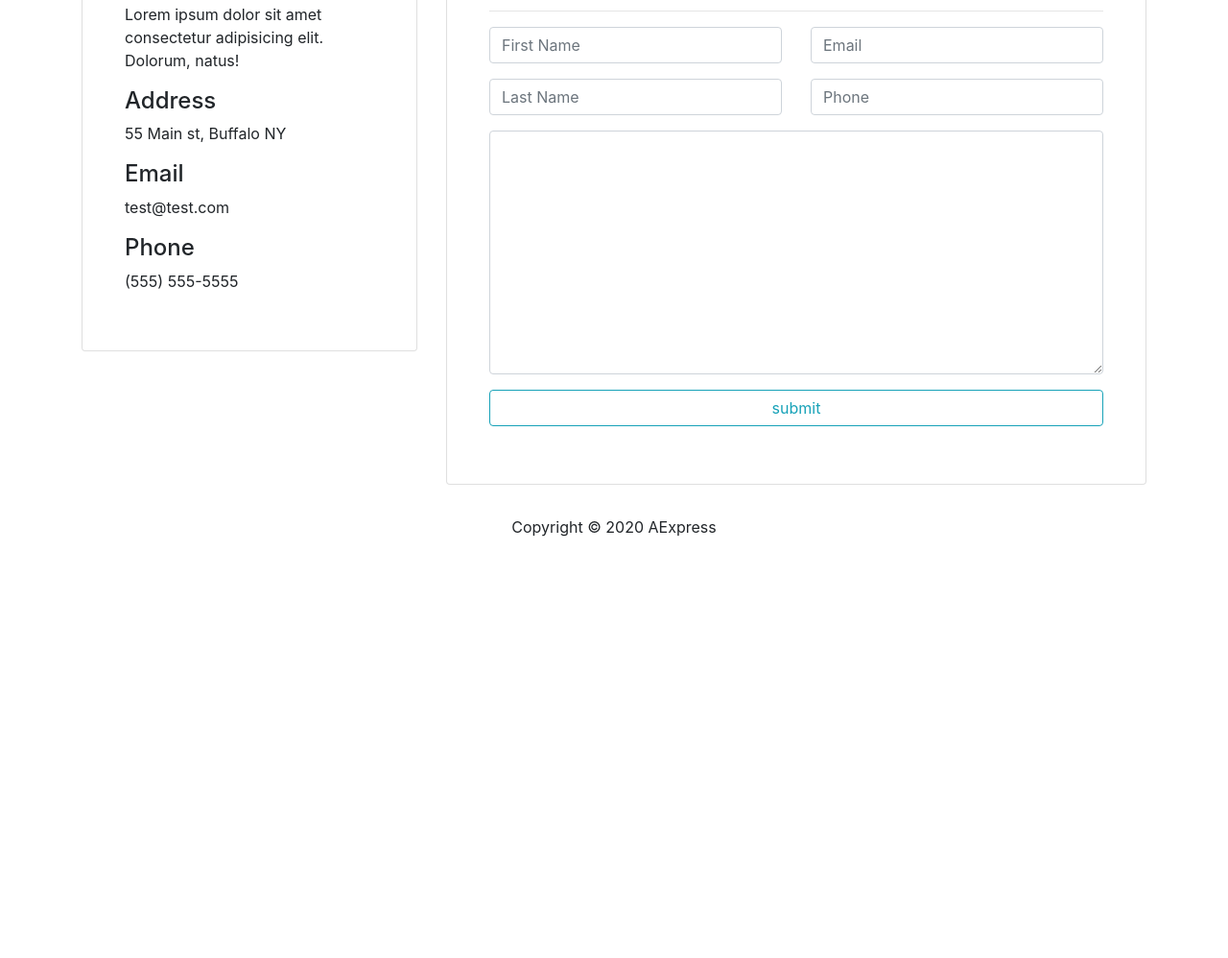
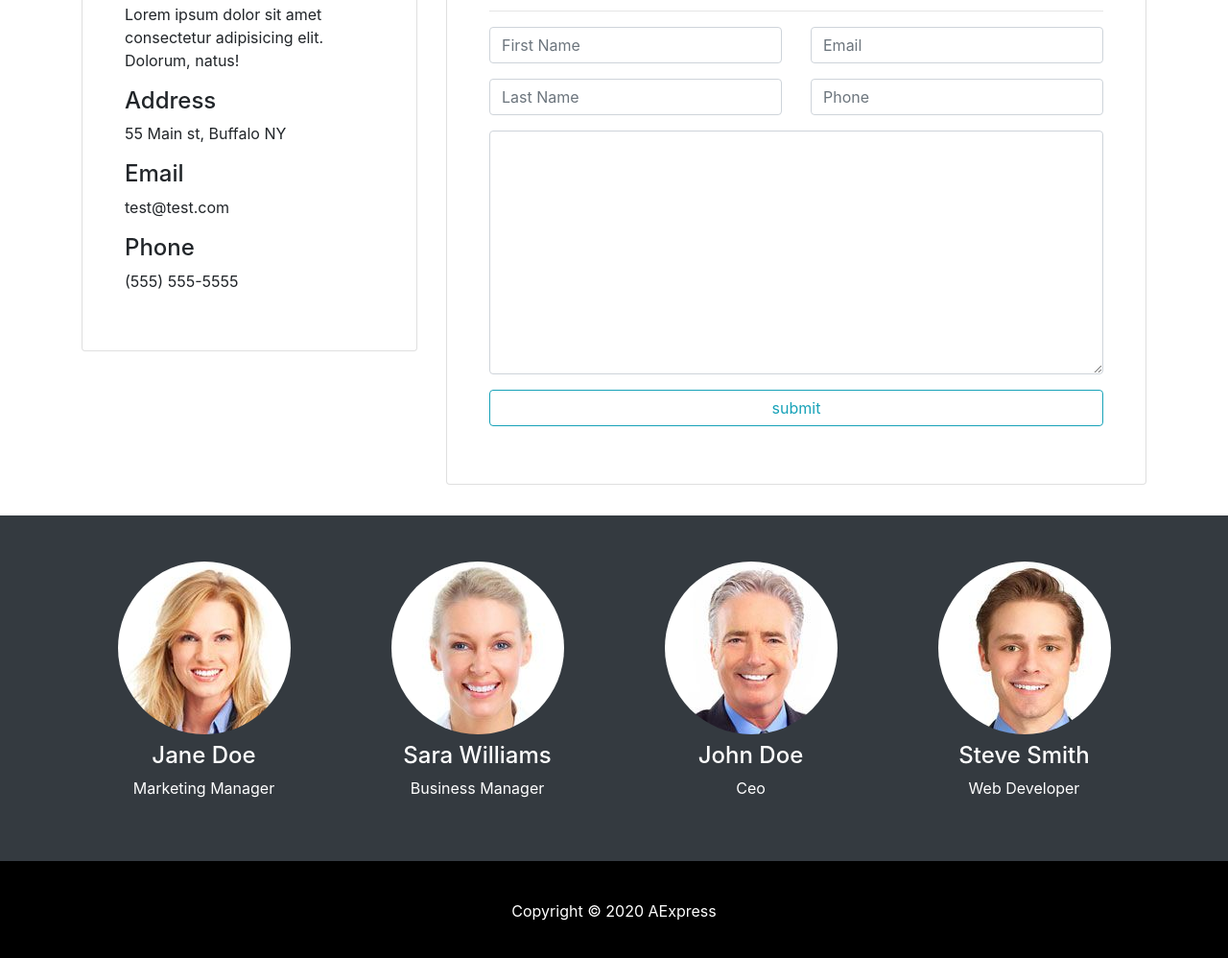
Before and after one commit to abdusamaraie/bs-theme-multi-page-subscription-website, a plain HTML site: page contact.html in a window 1280 px wide. Shown: the part 356-1354 px from the top of the page at 96% size. Before the commit the page ends 933 px from the top, so only its background shows below. Drawn offline with nearby package versions, Linux system fonts and the light colour scheme.

Commit message:
fix footer

```diff
--- a/contact.html
+++ b/contact.html
@@ -67,7 +67,7 @@
     </header>
 
     <!-- Contact Us section -->
-    <section id="contact" class="py-3">
+    <section id="contact" class="py-3 mb-3">
       <div class="container">
         <div class="row">
           <div class="col-md-4">
@@ -151,8 +151,36 @@
         </div>
       </div>
     </section>
+
+    <!-- Staff Section -->
+    <section id="staff" class="p-5 text-center bg-dark text-white">
+        <div class="container">
+            <div class="row">
+                <div class="col-md-3">
+                    <img src="img/person1.jpg" alt="" class="img-fluid rounded-circle mb-2">
+                    <h4>Jane Doe</h4>
+                    <p>Marketing Manager</p>
+                </div>
+                <div class="col-md-3">
+                    <img src="img/person2.jpg" alt="" class="img-fluid rounded-circle mb-2">
+                    <h4>Sara Williams</h4>
+                    <p>Business Manager</p>
+                </div>
+                <div class="col-md-3">
+                    <img src="img/person3.jpg" alt="" class="img-fluid rounded-circle mb-2">
+                    <h4>John Doe</h4>
+                    <p>Ceo</p>
+                </div>
+                <div class="col-md-3">
+                    <img src="img/person4.jpg" alt="" class="img-fluid rounded-circle mb-2">
+                    <h4>Steve Smith</h4>
+                    <p>Web Developer</p>
+                </div>
+            </div>
+        </div>
+    </section>
     <!-- Footer section -->
-    <footer id="main-footer py-5 fixed-bottom">
+    <footer id="main-footer" class="py-4">
       <div class="container">
         <div class="row">
           <div class="col text-center pt-3">
```
Also changed, not shown: about.html (+2 -2 lines), blog.html (+1 -1 lines), index.html (+1 -1 lines).
